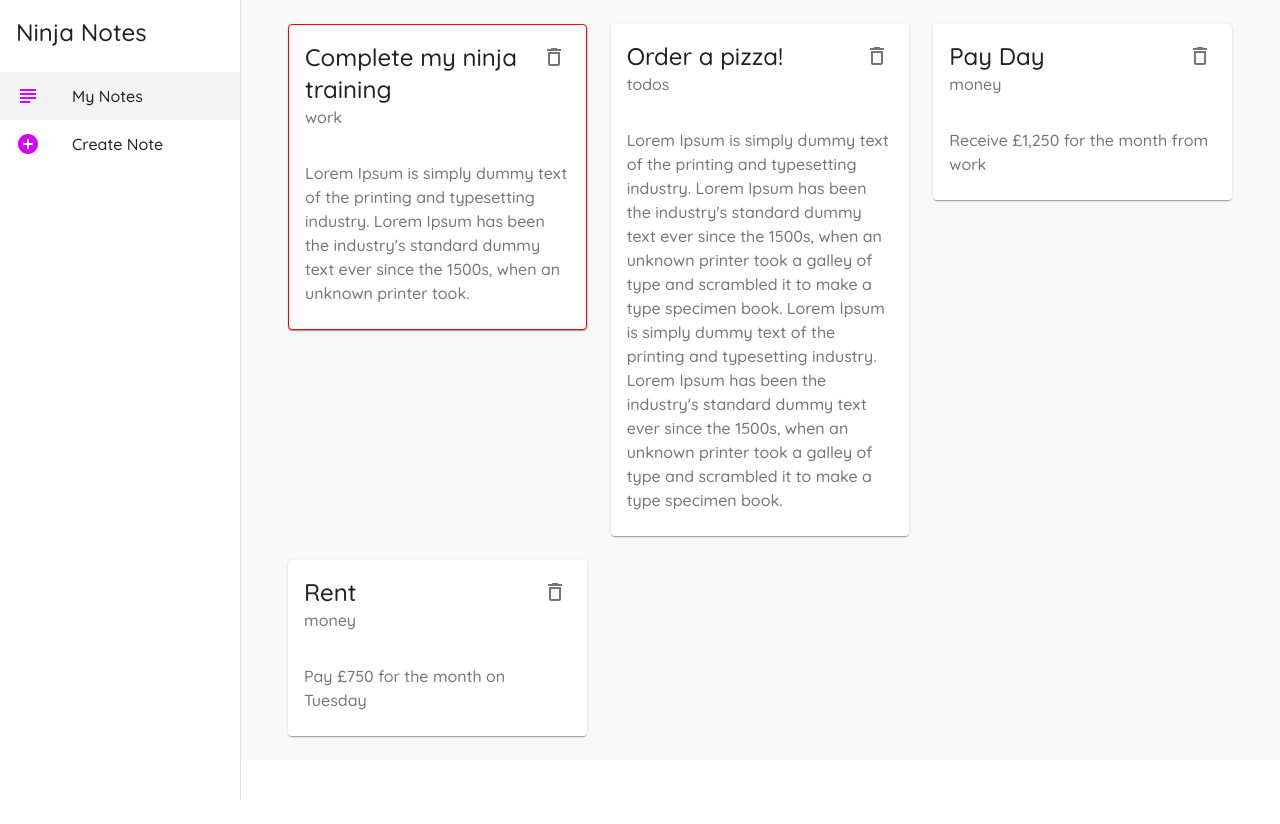
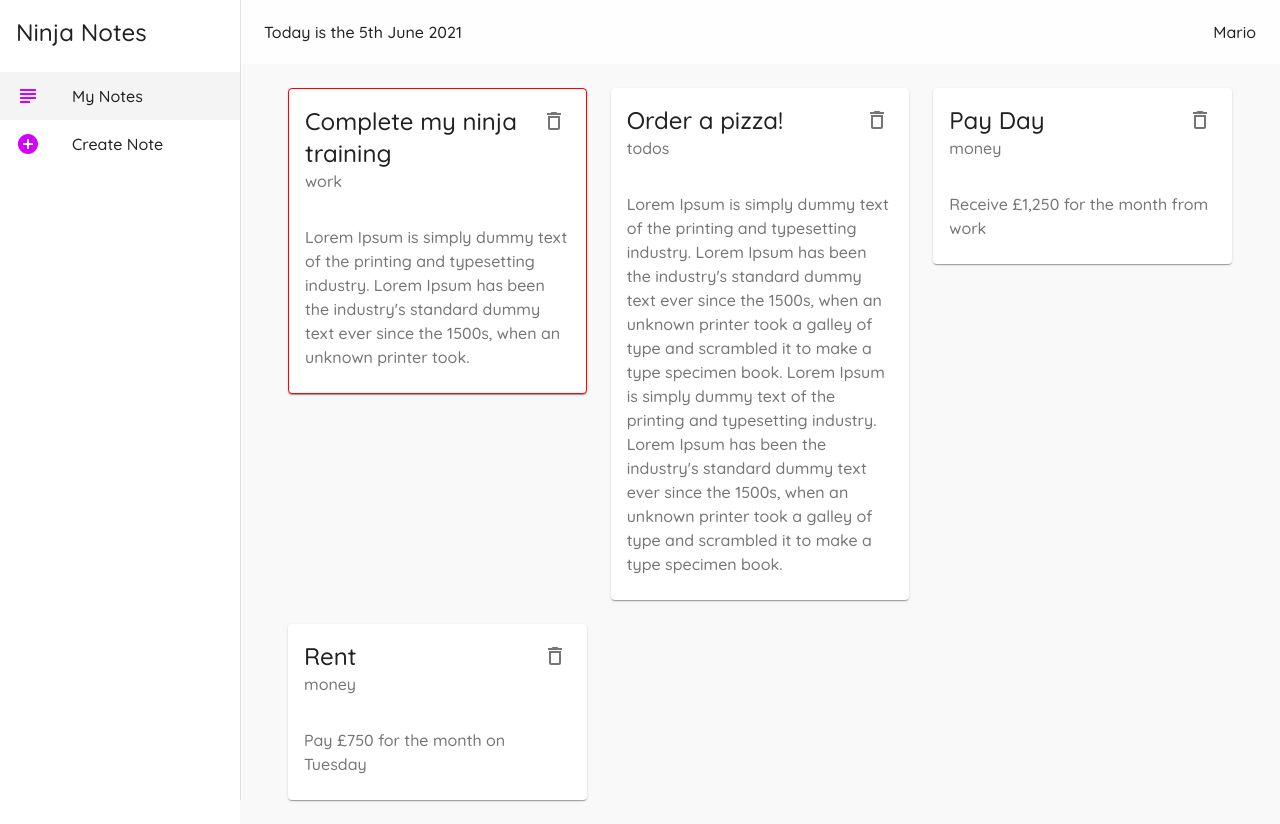
Before and after one commit to Sulaiman451/Material-UI-Tutorial, a React (Create React App) app: page / in a window 1280 px wide. Before the commit the page ends 800 px from the top, so only its background shows below. Built offline with nearby package versions, Linux system fonts and the light colour scheme; data requests are answered from the project's data file.

Commit message:
Add app bar

```diff
--- a/package.json
+++ b/package.json
@@ -8,6 +8,7 @@
     "@testing-library/jest-dom": "^5.11.9",
     "@testing-library/react": "^11.2.5",
     "@testing-library/user-event": "^12.7.1",
+    "date-fns": "^2.22.1",
     "react": "^17.0.1",
     "react-dom": "^17.0.1",
     "react-router-dom": "^5.2.0",
--- a/src/components/Layout.js
+++ b/src/components/Layout.js
@@ -8,6 +8,9 @@
 import ListItemText from "@material-ui/core/ListItemText";
 import { AddCircleOutlined, SubjectOutlined } from "@material-ui/icons";
 import { useHistory, useLocation } from "react-router";
+import AppBar from "@material-ui/core/AppBar";
+import ToolBar from "@material-ui/core/ToolBar";
+import { format } from "date-fns";
 
 const drawerWidth = 240;
 
@@ -33,6 +36,13 @@
     title: {
       padding: theme.spacing(2),
     },
+    appbar: {
+      width: `calc(100% - ${drawerWidth}px)`,
+    },
+    toolbar: theme.mixins.toolbar,
+    date: {
+      flexGrow: 1,
+    },
   };
 });
 
@@ -57,6 +67,14 @@
   return (
     <div className={classes.root}>
       {/* App bar */}
+      <AppBar className={classes.appbar} elevation={0}>
+        <ToolBar>
+          <Typography className={classes.date}>
+            Today is the {format(new Date(), "do MMMM Y")}
+          </Typography>
+          <Typography>Mario</Typography>
+        </ToolBar>
+      </AppBar>
 
       {/* Side drawer */}
       <Drawer
@@ -89,7 +107,10 @@
         </List>
       </Drawer>
 
-      <div className={classes.page}>{children}</div>
+      <div className={classes.page}>
+        <div className={classes.toolbar}></div>
+        {children}
+      </div>
     </div>
   );
 }
```
Also changed, not shown: 1 other file (tests, documents, lock files or other folders).
